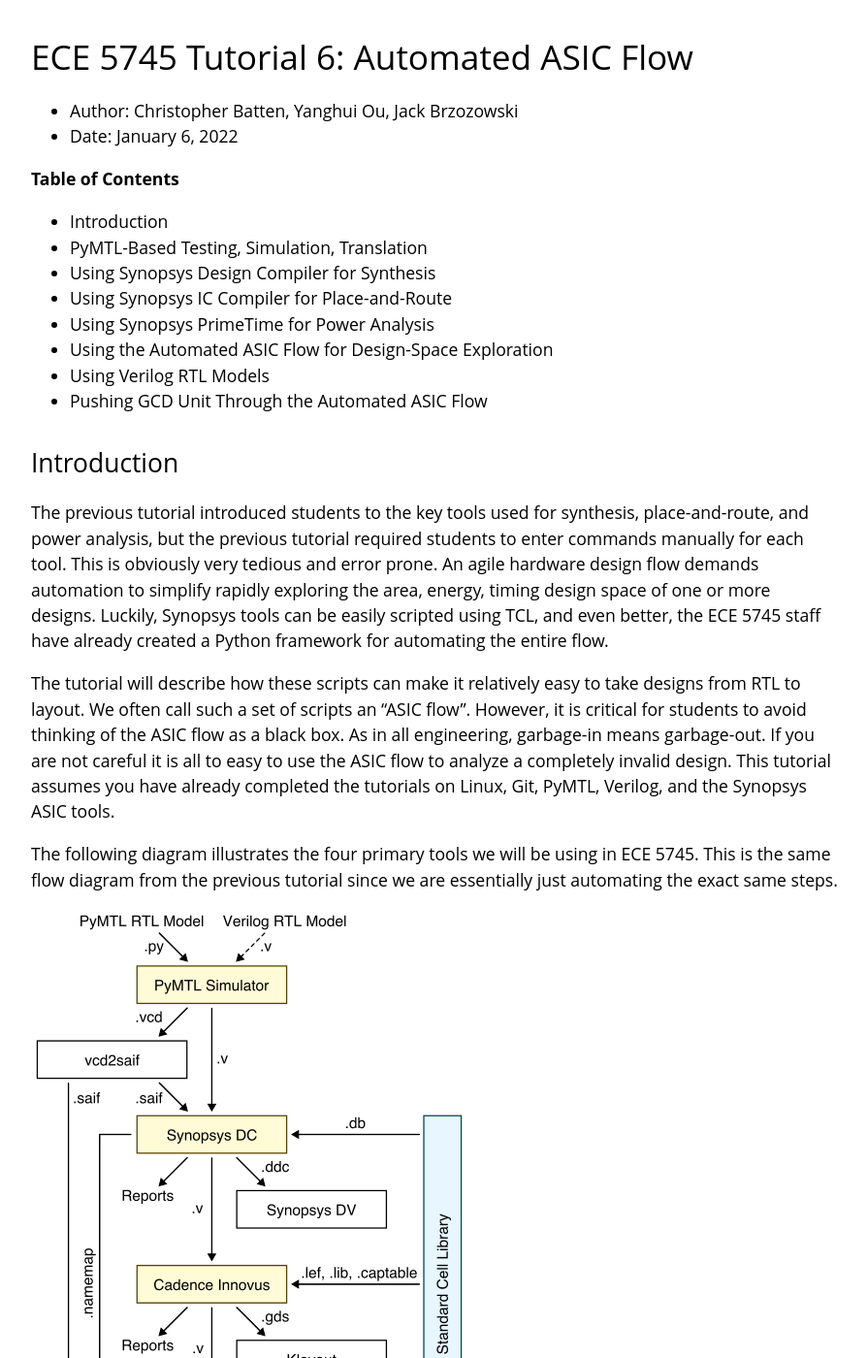
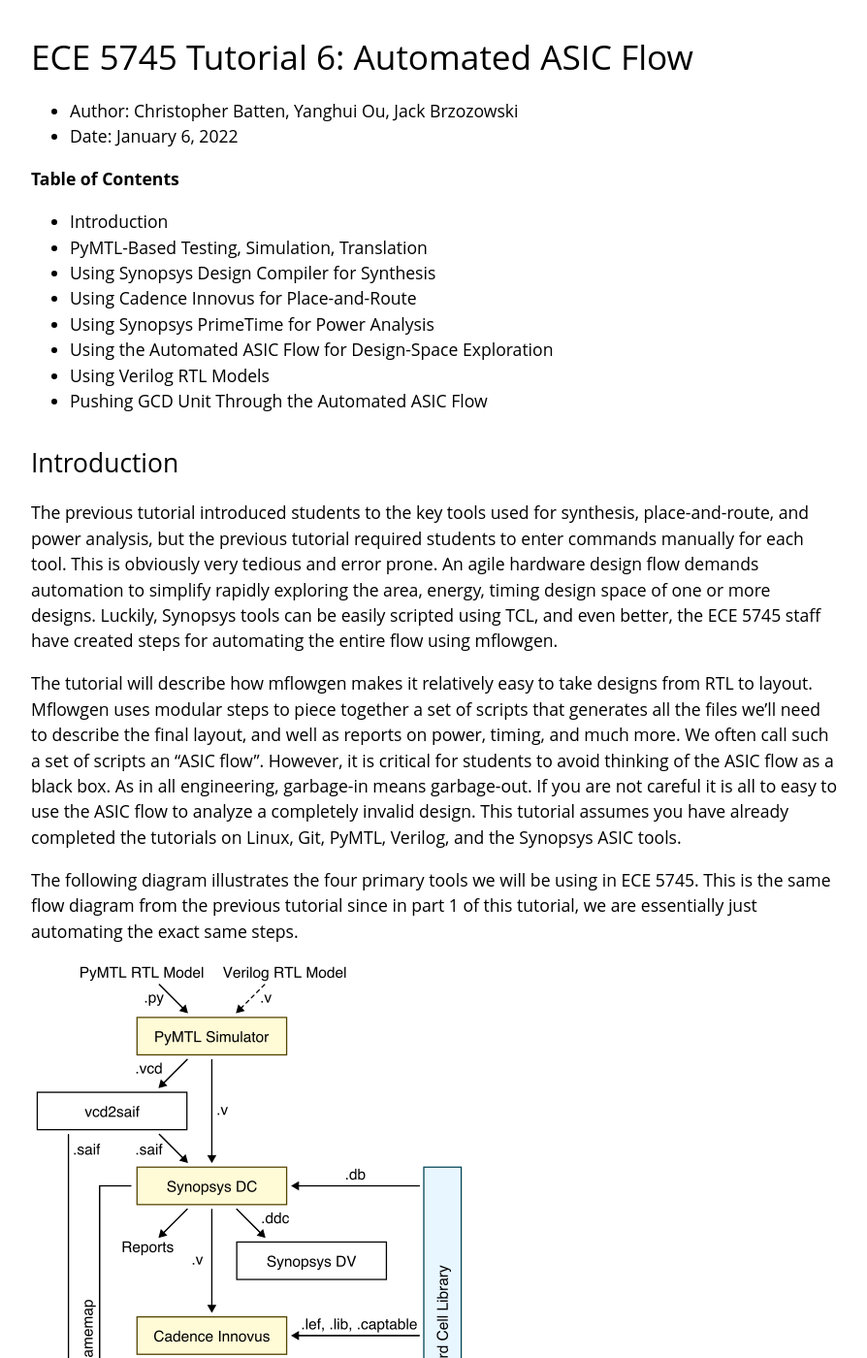
Before and after one commit to cornell-ece5745/ece5745-tut6-asic-flow, a Jekyll site: the page built from docs/index.md, in a window 1280 px wide and 1400 px high. Shown: the whole window at 97% size, without its empty margins (192-1086 px from the left). Built offline with Jekyll 4.4.1, drawn with Linux system fonts in a browser that asks for light colours; our own code applies the rules of GitHub Pages for plain Markdown files; some of the changed text lies outside the part shown.

Commit message:
Modified source RTL for Sort Unit to pass 4-state simulation. Changed title of tutorial and modified readme slightly

````diff
--- a/docs/_config.yml
+++ b/docs/_config.yml
@@ -2,4 +2,4 @@
 # GitHub Pages Configuration
 #==================================================================
 
-title: "ECE 5745 Tutorial 6: Automated ASIC Flow"
+title: "ECE 5745 Tutorial 6: Automated ASIC Flow using mflowgen"
--- a/docs/index.md
+++ b/docs/index.md
@@ -10,7 +10,7 @@
  - Introduction
  - PyMTL-Based Testing, Simulation, Translation
  - Using Synopsys Design Compiler for Synthesis
- - Using Synopsys IC Compiler for Place-and-Route
+ - Using Cadence Innovus for Place-and-Route
  - Using Synopsys PrimeTime for Power Analysis
  - Using the Automated ASIC Flow for Design-Space Exploration
  - Using Verilog RTL Models
@@ -26,20 +26,23 @@
 demands automation to simplify rapidly exploring the area, energy, timing
 design space of one or more designs. Luckily, Synopsys tools can be
 easily scripted using TCL, and even better, the ECE 5745 staff have
-already created a Python framework for automating the entire flow.
+created steps for automating the entire flow using mflowgen.
 
-The tutorial will describe how these scripts can make it relatively easy
-to take designs from RTL to layout. We often call such a set of scripts
-an "ASIC flow". However, it is critical for students to avoid thinking of
-the ASIC flow as a black box. As in all engineering, garbage-in means
-garbage-out. If you are not careful it is all to easy to use the ASIC
-flow to analyze a completely invalid design. This tutorial assumes you
-have already completed the tutorials on Linux, Git, PyMTL, Verilog, and
-the Synopsys ASIC tools.
+The tutorial will describe how mflowgen makes it relatively easy to take
+designs from RTL to layout. Mflowgen uses modular steps to piece together
+a set of scripts that generates all the files we'll need to describe the
+final layout, and well as reports on power, timing, and much more. We often
+call such a set of scripts an "ASIC flow". However, it is critical for students
+to avoid thinking of the ASIC flow as a black box. As in all engineering,
+garbage-in means garbage-out. If you are not careful it is all to easy to use
+the ASIC flow to analyze a completely invalid design. This tutorial assumes you
+have already completed the tutorials on Linux, Git, PyMTL, Verilog, and the
+Synopsys ASIC tools.
 
 The following diagram illustrates the four primary tools we will be using
 in ECE 5745. This is the same flow diagram from the previous tutorial
-since we are essentially just automating the exact same steps.
+since in part 1 of this tutorial, we are essentially just automating
+the exact same steps.
 
 ![](assets/fig/asic-flow.png)
 
@@ -112,6 +115,39 @@
 tutorial. If you have not completed the PyMTL tutorial then go back and
 do that now.
 
+Basically the MinMaxUnit should look like this:
+```python
+from pymtl3 import *
+
+class MinMaxUnit( Component ):
+
+  # Constructor
+
+  def construct( s, nbits ):
+
+    s.in0     = InPort ( nbits )
+    s.in1     = InPort ( nbits )
+    s.out_min = OutPort( nbits )
+    s.out_max = OutPort( nbits )
+
+    @update
+    def block():
+
+      if s.in0 >= s.in1:
+        s.out_max @= s.in0
+        s.out_min @= s.in1
+      else:
+        s.out_max @= s.in1
+        s.out_min @= s.in0
+
+  # Line tracing
+
+  def line_trace( s ):
+    return f"{s.in0}|{s.in1}(){s.out_min}|{s.out_max}"
+```
+
+Now running the following tests will pass.
+
 ```
  % mkdir -p $TOPDIR/sim/build
  % cd $TOPDIR/sim/build
````
Also changed, not shown: other parts of docs/index.md (+1 -1 lines), README.md, 4 other files.
